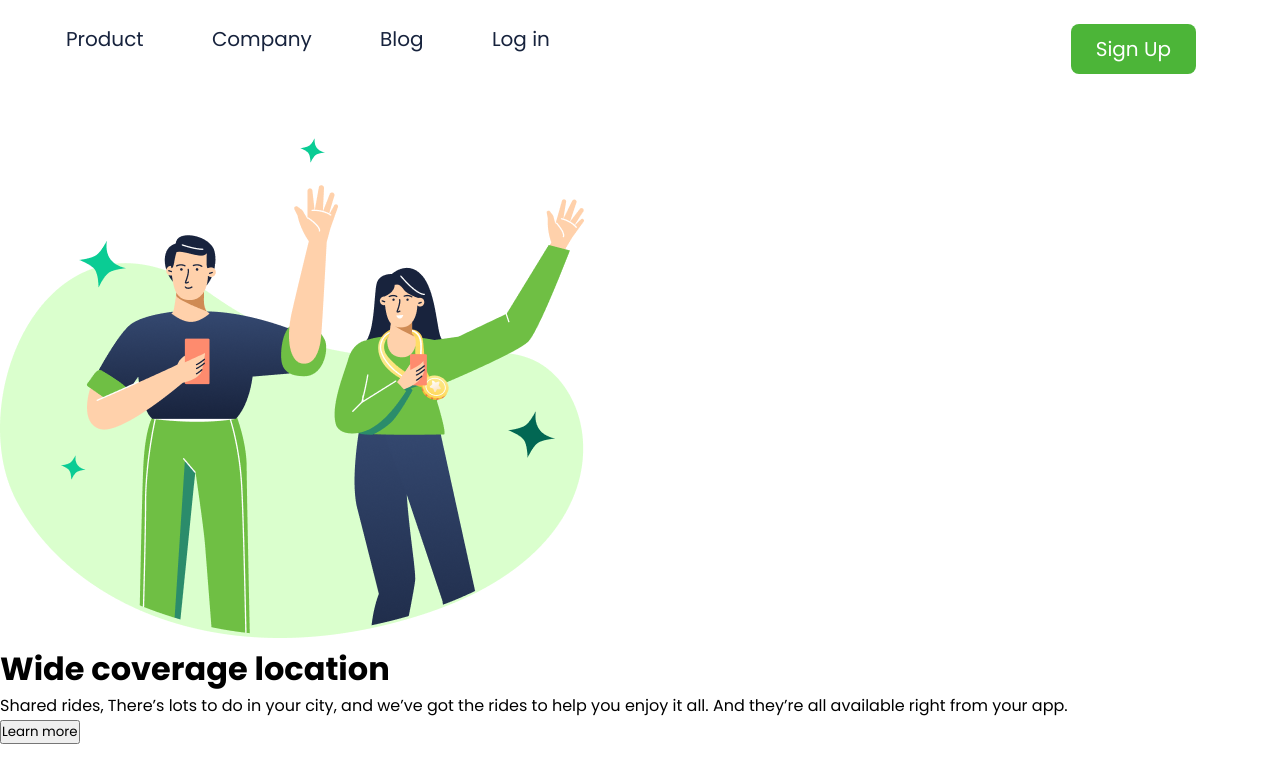
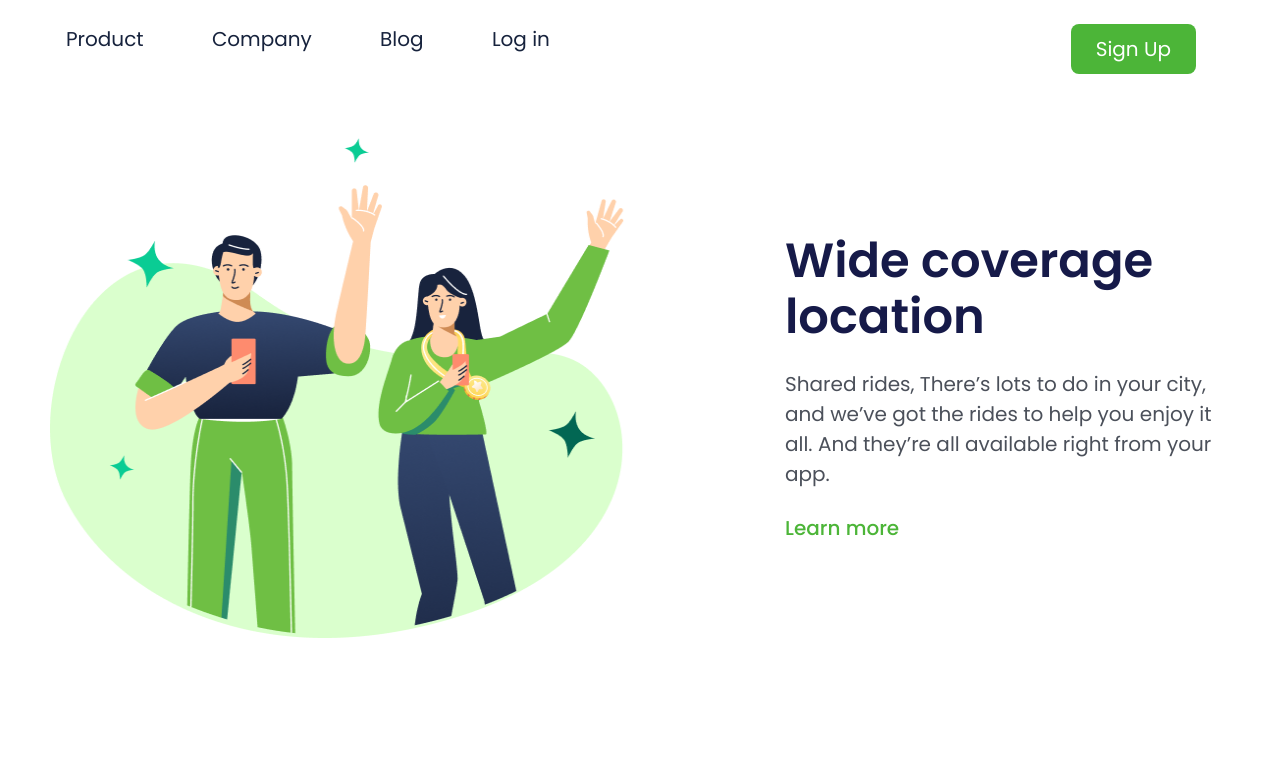
Before and after one commit to jhonCavalli/Projeto-2-Wide-location-Devclub, a plain HTML site: page index.html in a window 1280 px wide. Drawn offline with Linux system fonts and the light colour scheme.

Commit message:
adiciona estrutura e estilo ao conteúdo principal no index.html e style.css

```diff
--- a/index.html
+++ b/index.html
@@ -21,9 +21,10 @@
       <button class="btn-header">Sign Up</button>
     </header>
 
-    <main>
+    <main class="container">
       <img src="img/imagem P-localização.png" alt="imagem-logo" />
-      <div>
+
+      <div class="textos">
         <h1>Wide coverage location</h1>
         <p>
           Shared rides, There’s lots to do in your city, and we’ve got the rides
@@ -31,7 +32,7 @@
           app.
         </p>
 
-        <button>Learn more</button>
+        <a class="link-more" href="#">Learn more</a>
       </div>
     </main>
   </body>
--- a/style.css
+++ b/style.css
@@ -29,3 +29,45 @@
     top: 24px;
     right: 84px;
 }
+
+.container {
+    display: flex;
+    align-items: center;
+    justify-content: center;
+    gap: 150px;
+    margin: 40px 35px 80px;
+
+}
+
+.textos {
+    max-width: 445px;
+    display: flex;
+    flex-direction: column;
+    gap: 24px;
+
+}
+
+img {
+    width: 585px;
+    height: 500px;
+}
+
+h1 {
+    font-size: 48px;
+    color: #161A49;
+    font-weight: 600;
+    line-height: 56px;
+}
+
+p {
+    font-size: 20px;
+    color: #4B505A;
+    line-height: 30px;
+}
+
+.link-more {
+    text-decoration: none;
+    color: #4CB538;
+    font-size: 20px;
+    font-weight: 500;
+}
```
